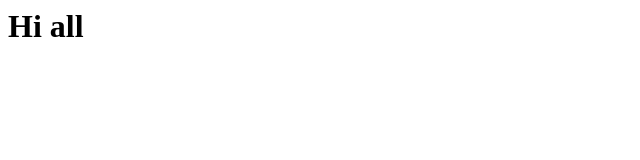
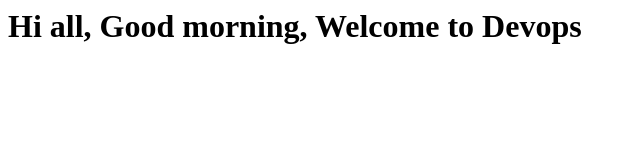
Before and after one commit to SudheerBarakers/Devops_Sample_Maven, a plain HTML site: page index.html in a window 1280 px wide. Shown: the whole page, without its empty margins (0-640 px from the left). Drawn offline with Linux system fonts and the light colour scheme.

Commit message:
index file modified

```diff
--- a/index.html
+++ b/index.html
@@ -1 +1 @@
-<h1>Hi all</h1>
+<h1>Hi all, Good morning, Welcome to Devops</h1>
```
